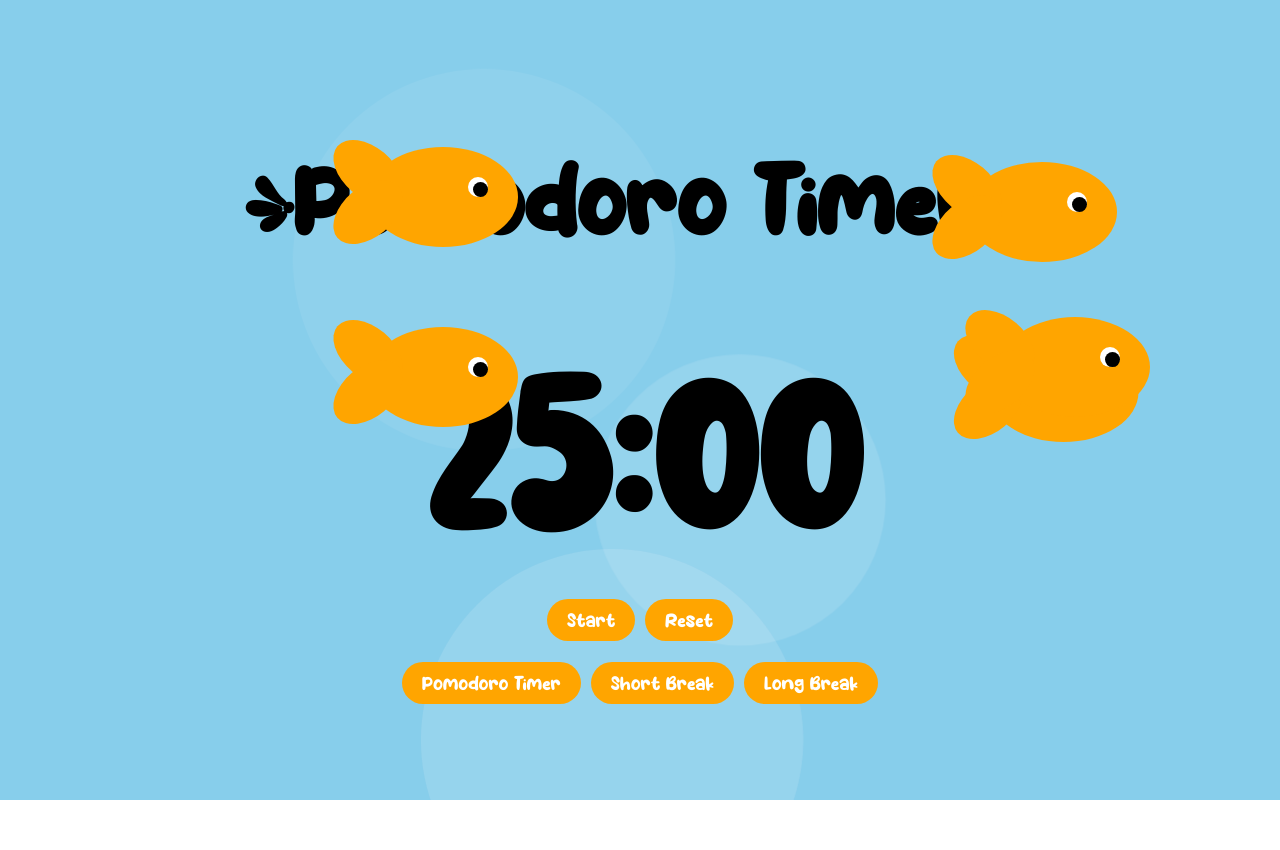
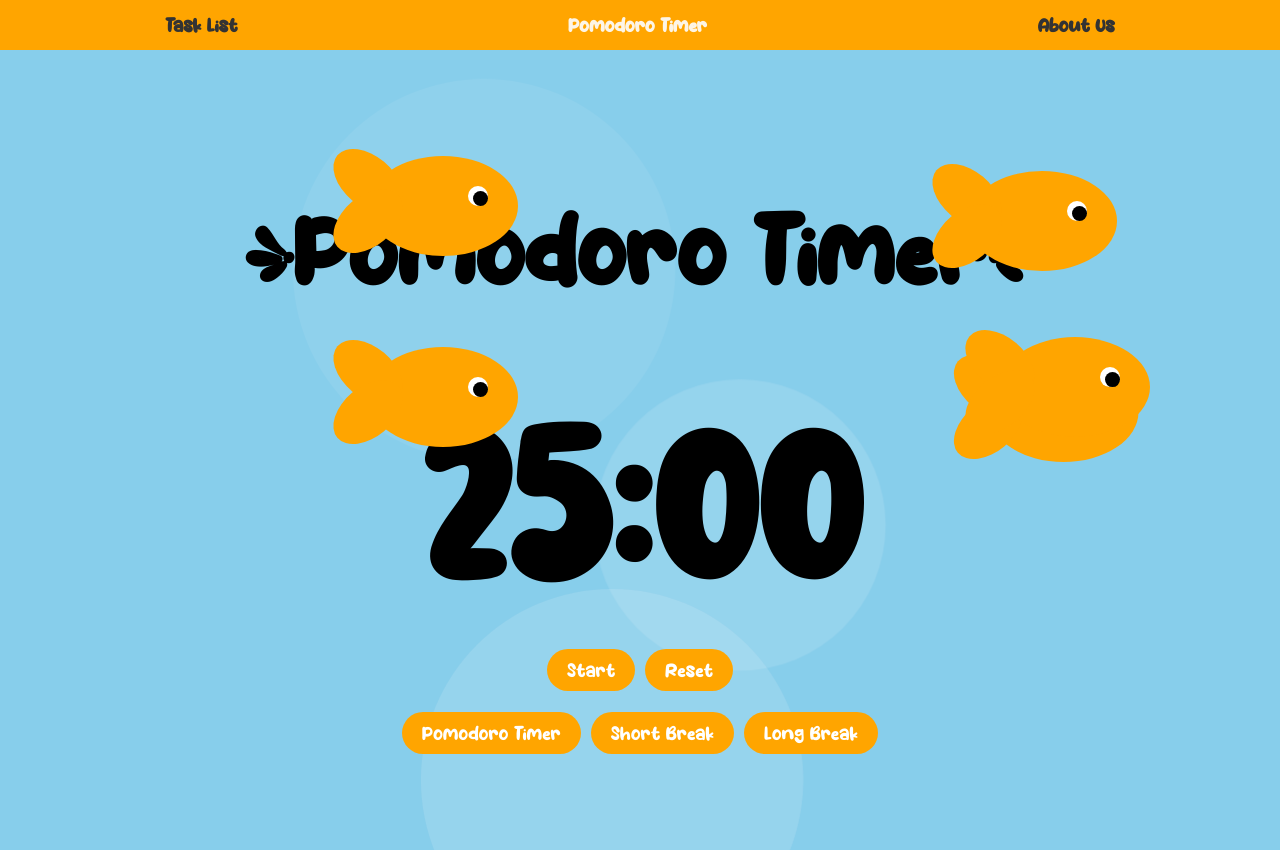
Before and after one commit to megyang/femmehacks, a React (Create React App) app in the folder femhacks/: page /pomodoro in a window 1280 px wide. Before the commit the page ends 800 px from the top, so only its background shows below. Built offline with nearby package versions, Linux system fonts and the light colour scheme.

Commit message:
navigation bar

```diff
--- a/femhacks/src/App.js
+++ b/femhacks/src/App.js
@@ -1,18 +1,21 @@
-import logo from './logo.svg';
-import './App.css';
+import React from 'react';
+import { BrowserRouter as Router, Routes, Route } from 'react-router-dom';
 import TaskList from './TaskList';
 import Pomodoro from './Pomodoro';
-//import WaterEffect from './WaterEffect';
-import { BrowserRouter as Router, Routes, Route } from 'react-router-dom';
+import AboutUs from './AboutUs';
+
+import './App.css';
+import NavBar from './NavBar';
 
 function App() {
     return (
         <div className="App">
-
             <Router>
+                <NavBar />
                 <Routes>
                     <Route path="/" element={<TaskList />} />
                     <Route path="/pomodoro" element={<Pomodoro />} />
+                    <Route path="/about" element={<AboutUs />} />
                 </Routes>
             </Router>
         </div>
--- /dev/null
+++ b/femhacks/src/NavBar.js
@@ -0,0 +1,17 @@
+import React from 'react';
+import { Link, useLocation } from 'react-router-dom';
+import './styles/NavBar.css';
+
+const NavBar = () => {
+    const location = useLocation();
+
+    return (
+        <div className="navbar">
+            <Link to="/" className={location.pathname === '/' ? 'active' : ''}>Task List</Link>
+            <Link to="/pomodoro" className={location.pathname === '/pomodoro' ? 'active' : ''}>Pomodoro Timer</Link>
+            <Link to="/about" className={location.pathname === '/about' ? 'active' : ''}>About Us</Link>
+        </div>
+    );
+};
+
+export default NavBar;
--- /dev/null
+++ b/femhacks/src/styles/NavBar.css
@@ -0,0 +1,31 @@
+@font-face {
+    font-family: 'Water Galon';
+    src: url('./fonts/WaterGalon-9Y8o2.ttf') format('opentype');
+}
+
+.navbar {
+    display: flex;
+    justify-content: space-around;
+    align-items: center;
+    height: 50px;
+    background-color: orange;
+    margin: 0;
+    padding: 0;
+    font-family: 'Water Galon', sans-serif;
+}
+
+.navbar a {
+    text-decoration: none;
+    color: #333;
+    font-weight: bold;
+    transition: color 0.3s;
+    font-family: 'Water Galon', sans-serif;
+}
+
+.navbar a:hover {
+    color: #5E9ED6;
+}
+
+.navbar .active {
+    color: #FDF5E6;
+}
--- a/femhacks/src/styles/Pomodoro.css
+++ b/femhacks/src/styles/Pomodoro.css
@@ -168,7 +168,6 @@
     transform: scaleX(1);
     transform-origin: right;
 }
-
 
 .pomodoro button {
     margin: 5px;
```
Also changed, not shown: femhacks/src/AboutUs.js (added), femhacks/src/styles/AboutUs.css (added).
